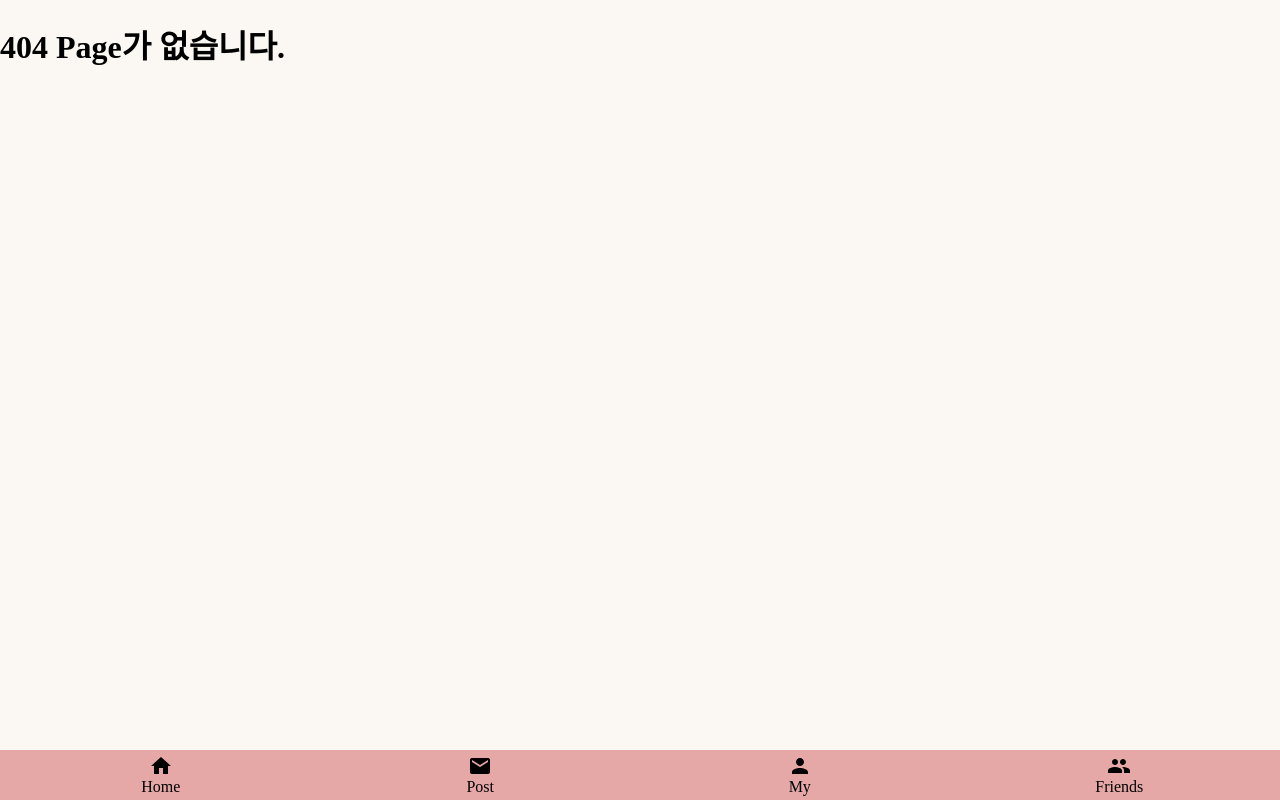
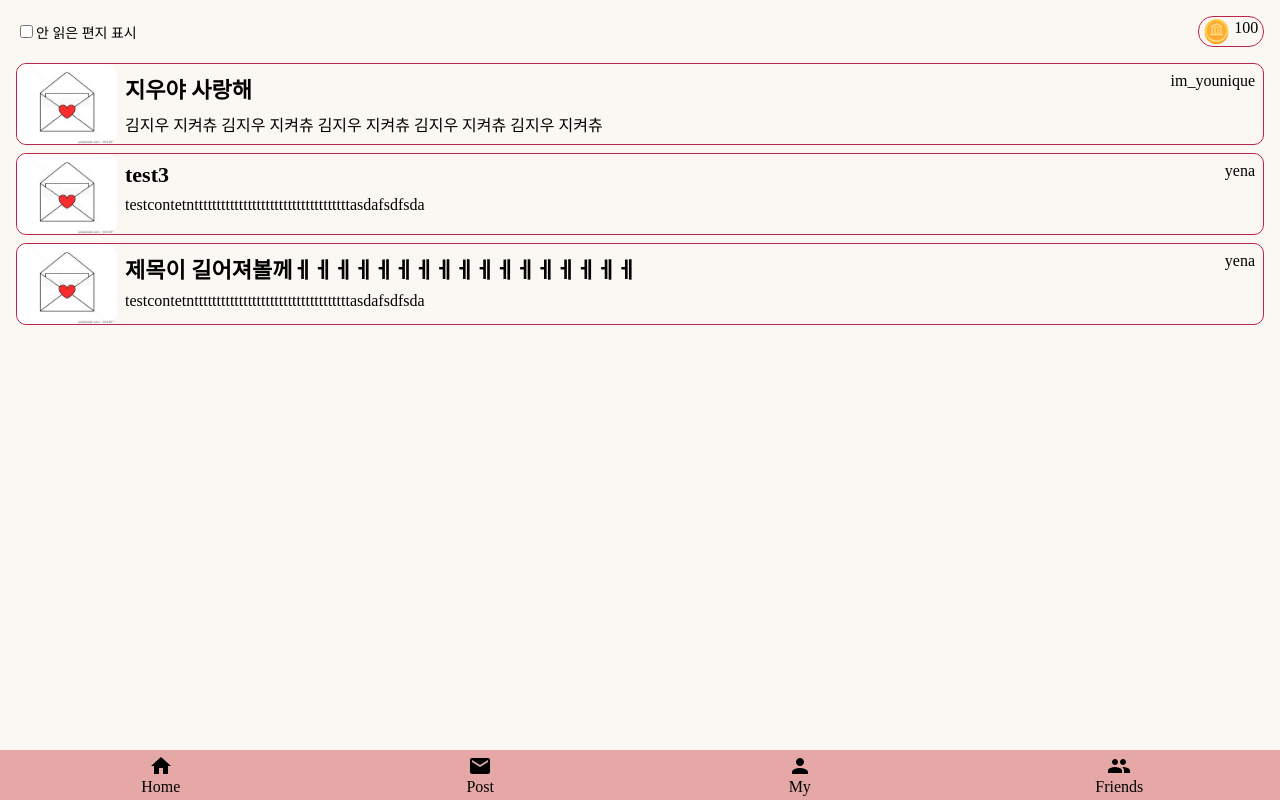
Before and after one commit to SWAcademy-Team-3/todoclient, a React (Create React App) app: page /receive in a window 1280 px wide. Before the commit this address had no page. Built offline with nearby package versions, Linux system fonts and the light colour scheme; a web font is replaced by a local one.

Commit message:
[Add] 편지 목록 불러오기 1차 Skeleton 완성

```diff
--- a/src/App.js
+++ b/src/App.js
@@ -5,6 +5,7 @@ import Home from "./page/Home";
 import Post from "./page/Post";
 import My from "./page/My";
 import Friends from "./page/Friends";
+import Receive from "./page/Receive";
 import Login from "./page/Login";
 import Register from "./page/Register";
 import PageNotFound from "./page/PageNotFound";
@@ -24,6 +25,7 @@ function App() {
             <Route path="/post" element={<Post />}></Route>
             <Route path="/my" element={<My />}></Route>
             <Route path="/friends" element={<Friends />}></Route>
+            <Route path="/receive" element={<Receive></Receive>}></Route>
             <Route path="/login" element={<Login />}></Route>
             <Route path="/register" element={<Register />}></Route>
             <Route path="*" element={<PageNotFound />}></Route>
--- /dev/null
+++ b/src/components/Card.js
@@ -0,0 +1,38 @@
+import tempCardOpen from "../assets/images/tempCardOpen.jpg";
+import tempCardClose from "../assets/images/tempCardClose.png";
+
+export default function Card({ isOpen, title, content, sender, onClick }) {
+  return (
+    <div
+      className="cardContainer"
+      onClick={() => onClick(isOpen, title, content, sender)}
+    >
+      <div className="cardImgDiv">
+        <img className="cardImg" src={isOpen ? tempCardOpen : tempCardClose} />
+      </div>
+      <div className="cardContents">
+        <div
+          style={{
+            display: "flex",
+            justifyContent: "space-between",
+            margin: "8px",
+          }}
+        >
+          <span
+            className="limitText"
+            style={{ fontSize: "22px", fontWeight: "600" }}
+          >
+            {title}
+          </span>
+          <span style={{ fontSize: "16px" }}>{sender}</span>
+        </div>
+        <span
+          className="limitText"
+          style={{ fontSize: "16px", marginLeft: "8px" }}
+        >
+          {isOpen ? content : "편지를 확인해야 볼 수 있습니다."}
+        </span>
+      </div>
+    </div>
+  );
+}
--- a/src/components/Modal.js
+++ b/src/components/Modal.js
@@ -11,7 +11,7 @@ export default function Modal({ type, message, handleModalClick }) {
               borderRadius="0px"
               border="none"
               value="yes"
-              onClick={handleModalClick}
+              onClick={() => handleModalClick("check")}
               name="확인"
             />
           ) : (
@@ -20,14 +20,14 @@ export default function Modal({ type, message, handleModalClick }) {
                 borderRadius="0px"
                 border="none"
                 value="yes"
-                onClick={handleModalClick}
+                onClick={() => handleModalClick("yes")}
                 name="예"
               />
               <FlatButton
                 borderRadius="0px"
                 border="none"
                 value="yes"
-                onClick={handleModalClick}
+                onClick={() => handleModalClick("no")}
                 name="아니오"
               />
             </>
--- /dev/null
+++ b/src/components/PostRead.js
@@ -0,0 +1,15 @@
+export default function PostRead({ selectedData, onClose }) {
+  const { title, content, sender } = selectedData;
+  return (
+    <div className="modalBackground">
+      <button onClick={onClose} className="closeBtn">
+        편지 닫기 X
+      </button>
+      <div className="postContent">
+        <h3>{title}</h3>
+        <span>{content}</span>
+        <span>보낸이 : {sender}</span>
+      </div>
+    </div>
+  );
+}
--- a/src/page/My.js
+++ b/src/page/My.js
@@ -5,11 +5,17 @@ import FlatButton from "../components/FlatButton";
 import coinEmoji from "../assets/images/coinEmoji.png";
 import ProfileDetail from "../components/PorfileDetail";
 
+import { useNavigate } from "react-router-dom";
 //지울 것
 import tempImg from "../assets/images/chuu.jpg";
 
 export default function My() {
+  let navigate = useNavigate();
   const coinChip = <Chip emoji={coinEmoji} number={100} />;
+
+  const handlePagination = (path) => {
+    navigate(path);
+  };
   return (
     <div className="marginDiv">
       <Header left={"chuu"} right={coinChip} />
@@ -29,9 +35,12 @@ export default function My() {
         marginBottom="20px"
       />
       <span className="tileText">비밀번호 변경</span>
-      <span className="tileText">편지목록</span>
-      <span className="tileText">화면설정</span>
-      <span className="tileText">친구목록</span>
+      <span className="tileText" onClick={() => handlePagination("/receive")}>
+        지난편지목록
+      </span>
+      <span className="tileText">알림설정</span>
+      <span className="tileText">공지사항</span>
+      <span className="tileText">상점</span>
     </div>
   );
 }
--- /dev/null
+++ b/src/page/Receive.js
@@ -0,0 +1,123 @@
+import { useState } from "react";
+
+import Card from "../components/Card";
+import Chip from "../components/Chip";
+import Modal from "../components/Modal";
+import PostRead from "../components/PostRead";
+import coinEmoji from "../assets/images/coinEmoji.png";
+
+const dummyData = [
+  {
+    title: "test",
+    content: "testcontetnt",
+    sender: "yena",
+    isOpen: false,
+    timestamp: "2023-01-24",
+  },
+  {
+    title: "지우야 사랑해",
+    content:
+      "김지우 지켜츄 김지우 지켜츄 김지우 지켜츄 김지우 지켜츄 김지우 지켜츄",
+    sender: "im_younique",
+    isOpen: true,
+    timestamp: "2023-01-23",
+  },
+  {
+    title: "test3",
+    content: "testcontetntttttttttttttttttttttttttttttttttttasdafsdfsda",
+    sender: "yena",
+    isOpen: true,
+    timestamp: "2023-01-23",
+  },
+  {
+    title: "제목이 길어져볼께ㅔㅔㅔㅔㅔㅔㅔㅔㅔㅔㅔㅔㅔㅔㅔㅔㅔ",
+    content: "testcontetntttttttttttttttttttttttttttttttttttasdafsdfsda",
+    sender: "yena",
+    isOpen: true,
+    timestamp: "2022-12-17",
+  },
+];
+
+export default function Receive() {
+  const [nonreadCheck, setNonreadCheck] = useState(false);
+  const [modalOpen, setModalOpen] = useState(false);
+  const [postOpen, setPostOpen] = useState(false);
+  const [selectedData, setSelectedData] = useState({});
+  const handlePostOpen = (isOpen, title, content, sender) => {
+    if (isOpen) {
+      setPostOpen(true);
+      setSelectedData({ title, content, sender });
+    } else {
+      setModalOpen(true);
+    }
+  };
+
+  const handleNewPostOpen = (state) => {
+    if (state === "yes") {
+      // 코인 수 만큼 차감하고 편지 내용 보여주기
+    } else {
+      setModalOpen(false);
+    }
+  };
+
+  return (
+    <>
+      <div className="marginDiv">
+        <div className="smallHeader">
+          <div>
+            <input
+              type="checkbox"
+              checked={nonreadCheck}
+              onChange={() => setNonreadCheck(!nonreadCheck)}
+            />
+            <label
+              onClick={() => setNonreadCheck(!nonreadCheck)}
+              style={{ fontSize: "14px" }}
+            >
+              안 읽은 편지 표시
+            </label>
+          </div>
+          <Chip emoji={coinEmoji} number={100} />
+        </div>
+        <section>
+          {nonreadCheck
+            ? dummyData.map((data, index) => (
+                <Card
+                  key={index}
+                  isOpen={data.isOpen}
+                  title={data.title}
+                  content={data.content}
+                  sender={data.sender}
+                  onClick={handlePostOpen}
+                />
+              ))
+            : dummyData
+                .filter((data) => data.isOpen === true)
+                .map((data, index) => (
+                  <Card
+                    key={index}
+                    isOpen={data.isOpen}
+                    title={data.title}
+                    content={data.content}
+                    sender={data.sender}
+                    onClick={handlePostOpen}
+                  />
+                ))}
+        </section>
+      </div>
+      {modalOpen && (
+        <Modal
+          type="check"
+          message="편지를 열겠습니까? (코인 2개 필요)"
+          handleModalClick={handleNewPostOpen}
+        />
+      )}
+      {postOpen && (
+        <PostRead
+          selectedData={selectedData}
+          onClose={() => setPostOpen(false)}
+        />
+      )}
+    </>
+  );
+}
--- a/src/style/index.scss
+++ b/src/style/index.scss
@@ -185,6 +185,13 @@ $background-color: #fbf8f3;
   }
 }
 
+.smallHeader {
+  display: flex;
+  justify-content: space-between;
+  align-items: center;
+  margin: 16px 0;
+}
+
 #friendsContents {
   max-height: calc(100vh - 120px);
   overflow: scroll;
@@ -341,7 +348,38 @@ $background-color: #fbf8f3;
   left: 0;
   bottom: 0;
   right: 0;
-  background: rgba(0, 0, 0, 0.7);
+  background: rgba(251, 248, 243, 0.5);
+
+  .postContent {
+    position: absolute;
+    top: 50%;
+    left: 50%;
+    transform: translate(-50%, -50%);
+    display: flex;
+    flex-direction: column;
+    border-radius: 10px;
+    background-color: $sub-color;
+    width: 80vw;
+    height: 70vh;
+    word-break: break-all;
+    padding: 0 8px;
+
+    & > :nth-child(3) {
+      position: absolute;
+      bottom: 0;
+      margin: 8px;
+      align-self: flex-end;
+    }
+  }
+
+  .closeBtn {
+    position: absolute;
+    right: 10vw;
+    top: 12vh;
+    border: none;
+    background: none;
+    box-sizing: none;
+  }
 }
 
 .modal {
@@ -388,3 +426,46 @@ $background-color: #fbf8f3;
   color: $main-color;
   cursor: pointer;
 }
+
+.cardContainer {
+  display: flex;
+  border: 1px solid $sub-color;
+  border-radius: 10px;
+  margin-bottom: 8px;
+
+  & > :nth-child(1) {
+    flex: 1;
+  }
+
+  & > :nth-child(2) {
+    flex: 4;
+  }
+
+  .cardImgDiv {
+    border-radius: 10px;
+    background-color: #777;
+    width: 80px;
+    height: 80px;
+    max-width: 100px;
+    max-height: 100px;
+    overflow: hidden;
+
+    .cardImg {
+      width: 100%;
+      height: 100%;
+      object-fit: cover;
+    }
+  }
+
+  .cardContents {
+    display: flex;
+    flex-direction: column;
+    overflow: hidden;
+  }
+
+  .limitText {
+    text-overflow: ellipsis;
+    overflow: hidden;
+    white-space: nowrap;
+  }
+}
```
Also changed, not shown: src/assets/images/tempCardClose.png (added), src/assets/images/tempCardOpen.jpg (added).
